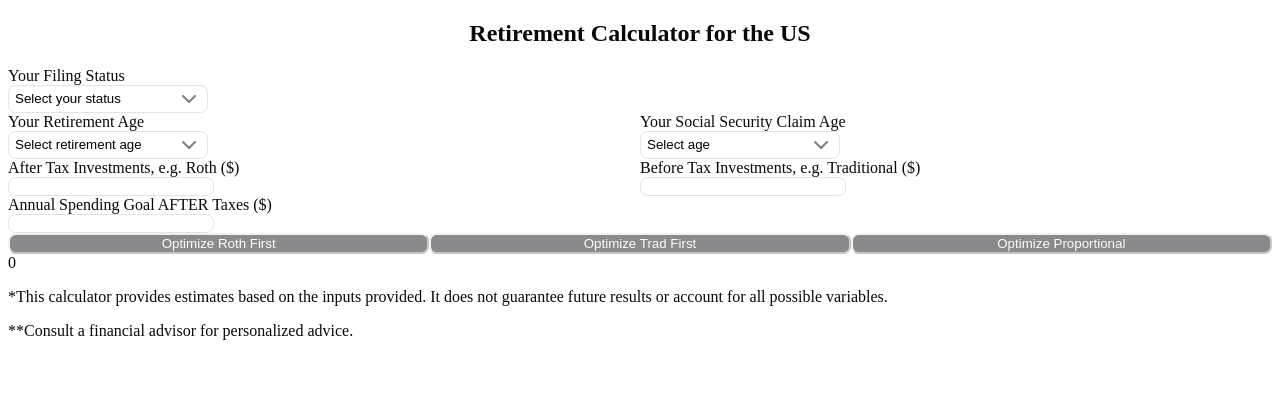
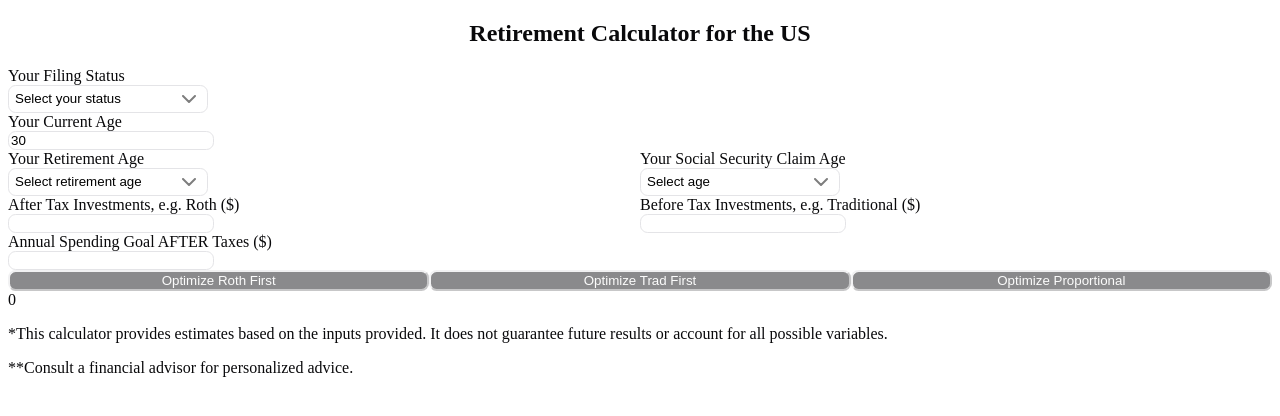
Before and after one commit to axlrommel/tax-calculator, a React (Vite) app: page / in a window 1280 px wide. Shown: the top 416 px of the page. Built offline with nearby package versions, Linux system fonts and the light colour scheme.

Commit message:
added current age

```diff
--- a/src/App.tsx
+++ b/src/App.tsx
@@ -18,6 +18,8 @@ let USDollar = new Intl.NumberFormat('en-US', {
 
 function App() {
   const [filingStatus, setFilingStatus] = useState<"single" | "married">("single");
+  const [currentAge, setCurrentAge] = useState<number>(30); // New state for current age
+  const [spouseCurrentAge, setSpouseCurrentAge] = useState<number>(30); // New state for spouse's current age
   const [retirementAgePrimary, setRetirementAgePrimary] = useState<number>(65);
   const [retirementAgeSecondary, setRetirementAgeSecondary] = useState<number>(65);
   const [ssClaimAgePrimary, setSsClaimAgePrimary] = useState<number>(65);
@@ -29,9 +31,9 @@ function App() {
   const [yearsLast, setYearsLast] = useState<number | string>(0);
 
   const getAges = (): IAges[] => {
-    const ages: IAges[] = [{ retirementAge: retirementAgePrimary, ssClaimingAge: ssClaimAgePrimary }];
+    const ages: IAges[] = [{ currentAge , retirementAge: retirementAgePrimary, ssClaimingAge: ssClaimAgePrimary }];
     if (filingStatus === 'married') {
-      ages.push({ retirementAge: retirementAgeSecondary, ssClaimingAge: ssClaimAgeSpouse });
+      ages.push({ currentAge: spouseCurrentAge, retirementAge: retirementAgeSecondary, ssClaimingAge: ssClaimAgeSpouse });
     }
     return ages;
   };
@@ -72,6 +74,32 @@ function App() {
             </SelectContent>
           </Select>
         </div>
+      </div>
+
+      {/* Current Age */}
+      <div className="flex gap-6 mb-6">
+        <div className="w-1/2">
+          <label className="block text-sm font-medium mb-2">Your Current Age</label>
+          <Input
+            type="number"
+            value={currentAge > 0 ? currentAge : ''}
+            onChange={(e) => setCurrentAge(Number(e.target.value))}
+            className="w-full max-w-[200px]"
+          />
+        </div>
+
+        {/* Spouse Current Age (Only if Married) */}
+        {filingStatus === "married" && (
+          <div className="w-1/2">
+            <label className="block text-sm font-medium mb-2">Spouse's Current Age</label>
+            <Input
+              type="number"
+              value={spouseCurrentAge > 0 ? spouseCurrentAge : ''}
+              onChange={(e) => setSpouseCurrentAge(Number(e.target.value))}
+              className="w-full max-w-[200px]"
+            />
+          </div>
+        )}
       </div>
 
       {/* Primary Person: Retirement Age & SS Claim Age */}
@@ -142,19 +170,34 @@ function App() {
       <div className="flex gap-6 mb-6">
         <div className="w-1/2">
           <label className="block text-sm font-medium mb-2">After Tax Investments, e.g. Roth ($)</label>
-          <Input type="number" value={afterTax > 0 ? afterTax : ''} onChange={(e) => setAfterTax(Number(e.target.value))} className="w-full max-w-[200px]" />
+          <Input
+            type="number"
+            value={afterTax > 0 ? afterTax : ''}
+            onChange={(e) => setAfterTax(Number(e.target.value))}
+            className="w-full max-w-[200px]"
+          />
         </div>
 
         <div className="w-1/2">
           <label className="block text-sm font-medium mb-2">Before Tax Investments, e.g. Traditional ($)</label>
-          <Input type="number" value={beforeTax > 0 ? beforeTax : ''} onChange={(e) => setBeforeTax(Number(e.target.value))} className="w-full max-w-[200px]" />
+          <Input
+            type="number"
+            value={beforeTax > 0 ? beforeTax : ''}
+            onChange={(e) => setBeforeTax(Number(e.target.value))}
+            className="w-full max-w-[200px]"
+          />
         </div>
       </div>
 
       {/* Spending Goal */}
       <div className="mb-6">
         <label className="block text-sm font-medium mb-2">Annual Spending Goal AFTER Taxes ($)</label>
-        <Input type="number" value={spendingGoal > 0 ? spendingGoal : ''} onChange={(e) => setSpendingGoal(Number(e.target.value))} className="w-full max-w-[200px]" />
+        <Input
+          type="number"
+          value={spendingGoal > 0 ? spendingGoal : ''}
+          onChange={(e) => setSpendingGoal(Number(e.target.value))}
+          className="w-full max-w-[200px]"
+        />
       </div>
 
       {/* Optimization Buttons */}
--- a/src/tools/types.ts
+++ b/src/tools/types.ts
@@ -22,4 +22,5 @@ export interface IResults {
 export interface IAges {
   retirementAge: number;
   ssClaimingAge: number;
+  currentAge: number;
 }
```
